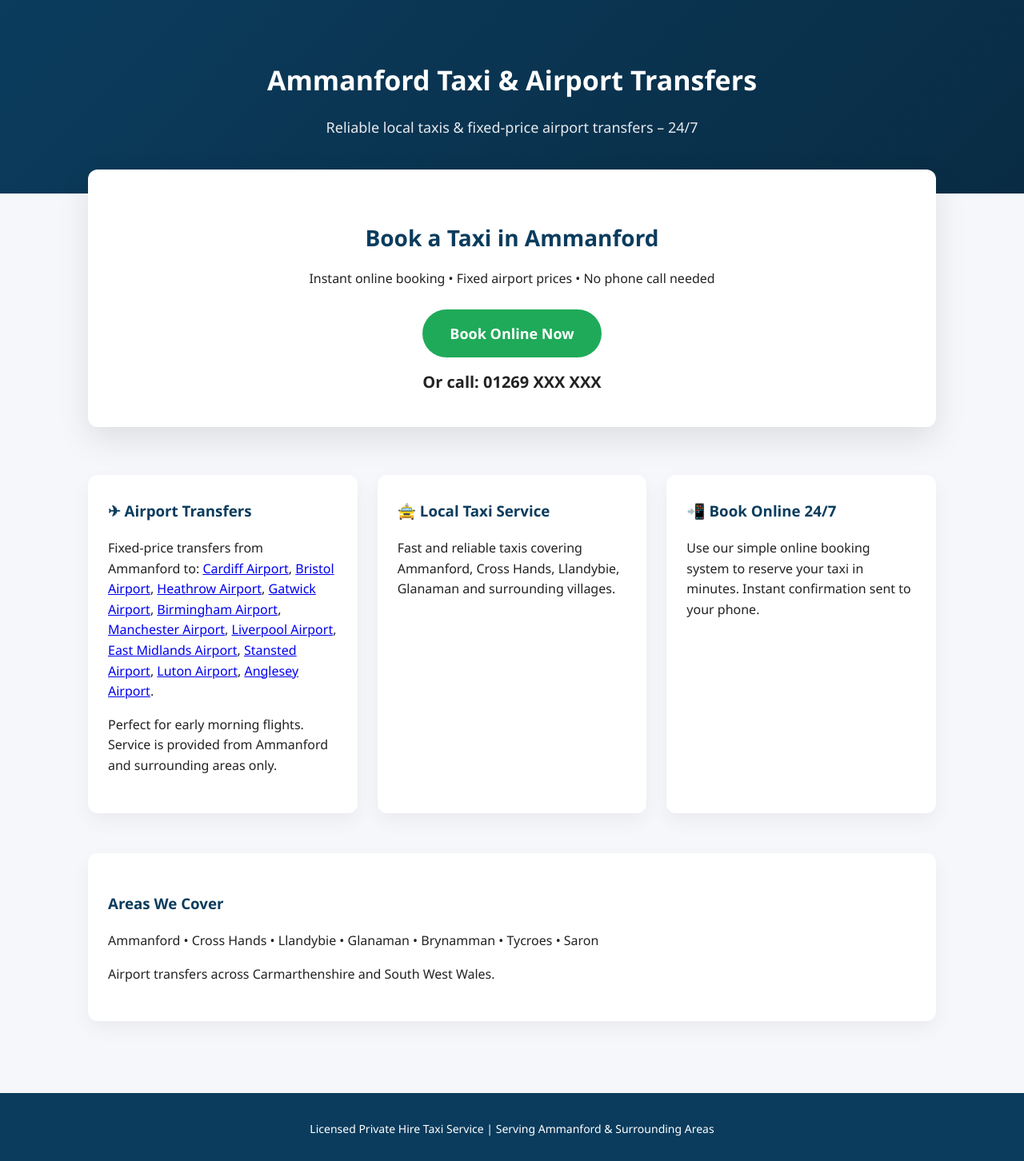
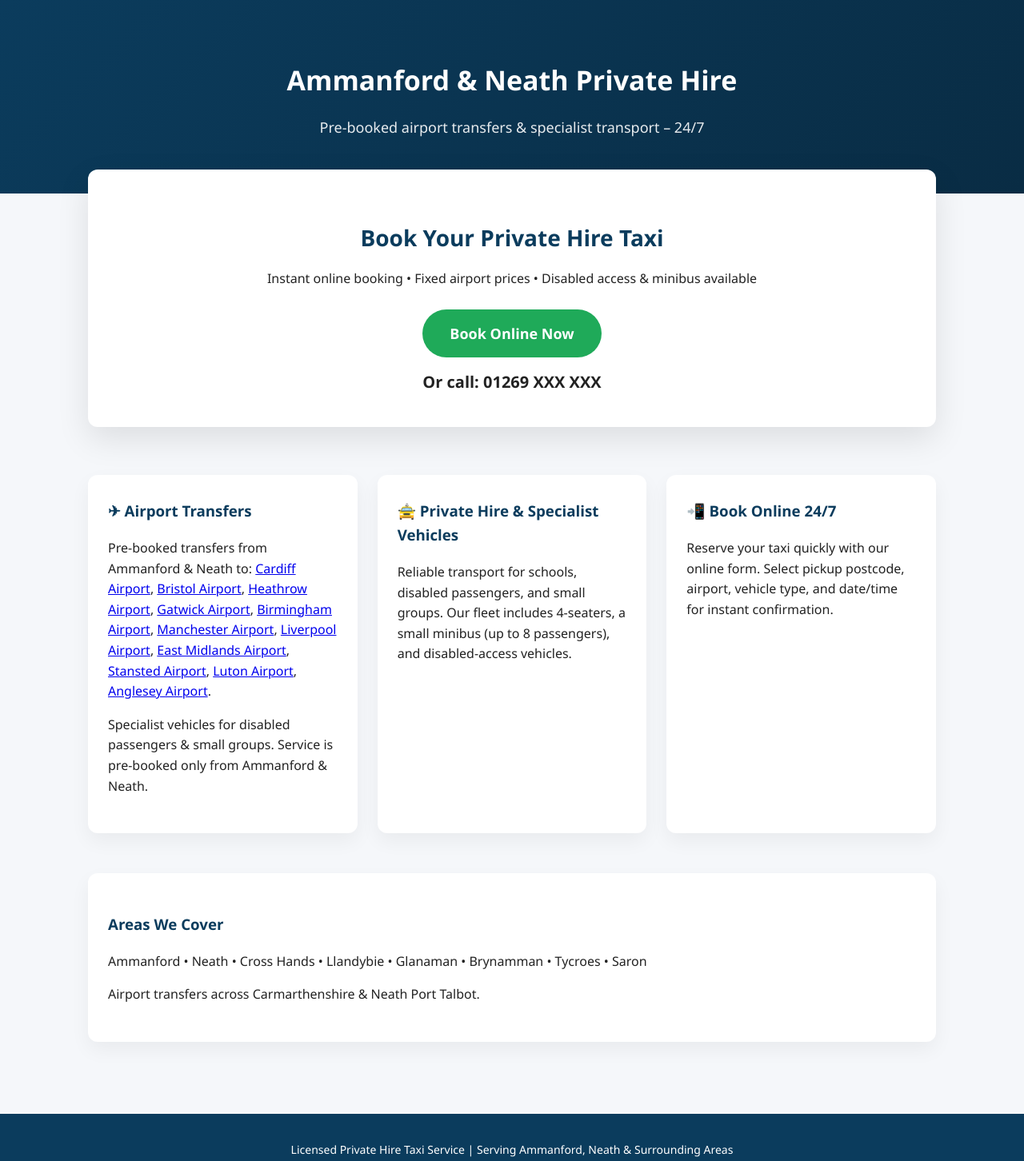
Before and after one commit to daihill84/taxi_gen, a plain HTML site: page index.html in a window 1280 px wide. Shown: the top 1452 px of the page at 80% size. Drawn offline with Linux system fonts and the light colour scheme.

Commit message:
Update index.html

```diff
--- a/index.html
+++ b/index.html
@@ -4,16 +4,16 @@
 <meta charset="UTF-8">
 <meta name="viewport" content="width=device-width, initial-scale=1.0">
 
-<title>Ammanford Taxi & Airport Transfers | Book Online 24/7</title>
-<meta name="description" content="Reliable Ammanford taxi and airport transfers. Fixed prices to Cardiff, Bristol, Heathrow and other airports. Book online 24/7. Covering SA18 & SA14.">
+<title>Ammanford & Neath Private Hire | Airport & Specialist Taxi Service</title>
+<meta name="description" content="Reliable pre-booked private hire taxis from Ammanford & Neath. Fixed-price airport transfers with disabled access and minibuses. Book online 24/7.">
 
 <!-- SCHEMA -->
 <script type="application/ld+json">
 {
   "@context": "https://schema.org",
   "@type": "TaxiService",
-  "name": "Ammanford Taxi & Airport Transfers",
-  "areaServed": "Ammanford, Cross Hands, Llandybie, Carmarthenshire",
+  "name": "Ammanford & Neath Private Hire",
+  "areaServed": "Ammanford, Neath, Cross Hands, Llandybie, Carmarthenshire, Neath Port Talbot",
   "address": {
     "@type": "PostalAddress",
     "addressLocality": "Ammanford",
@@ -73,15 +73,15 @@ footer { background: var(--primary); color:#fff; text-align:center; padding:20px
 <body>
 
 <header>
-  <h1>Ammanford Taxi & Airport Transfers</h1>
-  <p>Reliable local taxis & fixed-price airport transfers – 24/7</p>
+  <h1>Ammanford & Neath Private Hire</h1>
+  <p>Pre-booked airport transfers & specialist transport – 24/7</p>
 </header>
 
 <div class="container">
 
   <section class="hero">
-    <h2>Book a Taxi in Ammanford</h2>
-    <p>Instant online booking • Fixed airport prices • No phone call needed</p>
+    <h2>Book Your Private Hire Taxi</h2>
+    <p>Instant online booking • Fixed airport prices • Disabled access & minibus available</p>
     <a href="/book-now">Book Online Now</a>
     <div class="phone">Or call: 01269 XXX XXX</div>
   </section>
@@ -90,7 +90,7 @@ footer { background: var(--primary); color:#fff; text-align:center; padding:20px
     <div class="feature">
       <h3>✈ Airport Transfers</h3>
       <p>
-        Fixed-price transfers from Ammanford to:
+        Pre-booked transfers from Ammanford & Neath to:
         <a href="/airport-transfers/cardiff-airport.html">Cardiff Airport</a>,
         <a href="/airport-transfers/bristol-airport.html">Bristol Airport</a>,
         <a href="/airport-transfers/heathrow-airport.html">Heathrow Airport</a>,
@@ -103,22 +103,22 @@ footer { background: var(--primary); color:#fff; text-align:center; padding:20px
         <a href="/airport-transfers/luton-airport.html">Luton Airport</a>,
         <a href="/airport-transfers/anglesey-airport.html">Anglesey Airport</a>.
       </p>
-      <p>Perfect for early morning flights. Service is provided from Ammanford and surrounding areas only.</p>
+      <p>Specialist vehicles for disabled passengers & small groups. Service is pre-booked only from Ammanford & Neath.</p>
     </div>
 
     <div class="feature">
-      <h3>🚖 Local Taxi Service</h3>
+      <h3>🚖 Private Hire & Specialist Vehicles</h3>
       <p>
-        Fast and reliable taxis covering Ammanford, Cross Hands,
-        Llandybie, Glanaman and surrounding villages.
+        Reliable transport for schools, disabled passengers, and small groups.
+        Our fleet includes 4-seaters, a small minibus (up to 8 passengers), and disabled-access vehicles.
       </p>
     </div>
 
     <div class="feature">
       <h3>📲 Book Online 24/7</h3>
       <p>
-        Use our simple online booking system to reserve your taxi in minutes.
-        Instant confirmation sent to your phone.
+        Reserve your taxi quickly with our online form.
+        Select pickup postcode, airport, vehicle type, and date/time for instant confirmation.
       </p>
     </div>
   </section>
@@ -126,17 +126,17 @@ footer { background: var(--primary); color:#fff; text-align:center; padding:20px
   <section class="areas">
     <h3>Areas We Cover</h3>
     <p>
-      Ammanford • Cross Hands • Llandybie • Glanaman • Brynamman • Tycroes • Saron
+      Ammanford • Neath • Cross Hands • Llandybie • Glanaman • Brynamman • Tycroes • Saron
     </p>
     <p>
-      Airport transfers across Carmarthenshire and South West Wales.
+      Airport transfers across Carmarthenshire & Neath Port Talbot.
     </p>
   </section>
 
 </div>
 
 <footer>
-  <p>Licensed Private Hire Taxi Service | Serving Ammanford & Surrounding Areas</p>
+  <p>Licensed Private Hire Taxi Service | Serving Ammanford, Neath & Surrounding Areas</p>
 </footer>
 
 </body>
```
